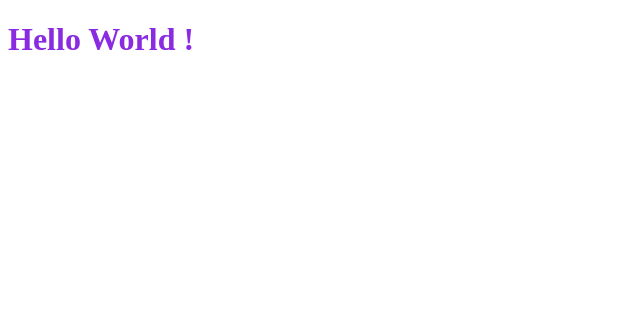
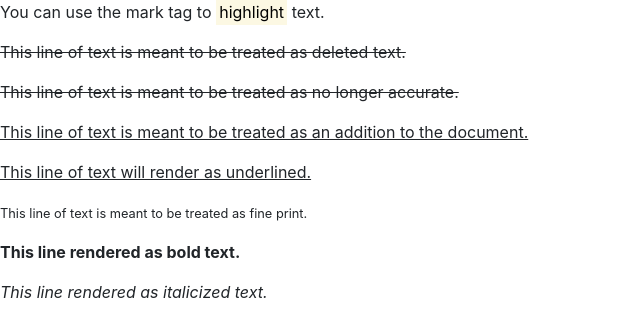
Before and after one commit to Sm-Faheem/git-learn, a plain HTML site: page index.html in a window 1280 px wide. Shown: the whole page, without its empty margins (0-640 px from the left). Drawn offline with nearby package versions, Linux system fonts and the light colour scheme.

Commit message:
content added

```diff
--- a/index.html
+++ b/index.html
@@ -1,13 +1,27 @@
-<!DOCTYPE html>
+<!doctype html>
 <html lang="en">
-<head>
-    <meta charset="UTF-8">
-    <meta http-equiv="X-UA-Compatible" content="IE=edge">
-    <meta name="viewport" content="width=device-width, initial-scale=1.0">
-    <link rel="stylesheet" href="css/style.css">
-    <title>Document</title>
-</head>
-<body>
-    <h1>Hello World !</h1>
-</body>
+  <head>
+    <title>content</title>
+    <!-- Required meta tags -->
+    <meta charset="utf-8">
+    <meta name="viewport" content="width=device-width, initial-scale=1, shrink-to-fit=no">
+
+    <!-- Bootstrap CSS -->
+    <link rel="stylesheet" href="https://stackpath.bootstrapcdn.com/bootstrap/4.3.1/css/bootstrap.min.css" integrity="sha384-ggOyR0iXCbMQv3Xipma34MD+dH/1fQ784/j6cY/iJTQUOhcWr7x9JvoRxT2MZw1T" crossorigin="anonymous">
+  </head>
+  <body>
+    <p>You can use the mark tag to <mark>highlight</mark> text.</p>
+    <p><del>This line of text is meant to be treated as deleted text.</del></p>
+    <p><s>This line of text is meant to be treated as no longer accurate.</s></p>
+    <p><ins>This line of text is meant to be treated as an addition to the document.</ins></p>
+    <p><u>This line of text will render as underlined.</u></p>
+    <p><small>This line of text is meant to be treated as fine print.</small></p>
+    <p><strong>This line rendered as bold text.</strong></p>
+    <p><em>This line rendered as italicized text.</em></p>
+    <!-- Optional JavaScript -->
+    <!-- jQuery first, then Popper.js, then Bootstrap JS -->
+    <script src="https://code.jquery.com/jquery-3.3.1.slim.min.js" integrity="sha384-q8i/X+965DzO0rT7abK41JStQIAqVgRVzpbzo5smXKp4YfRvH+8abtTE1Pi6jizo" crossorigin="anonymous"></script>
+    <script src="https://cdnjs.cloudflare.com/ajax/libs/popper.js/1.14.7/umd/popper.min.js" integrity="sha384-UO2eT0CpHqdSJQ6hJty5KVphtPhzWj9WO1clHTMGa3JDZwrnQq4sF86dIHNDz0W1" crossorigin="anonymous"></script>
+    <script src="https://stackpath.bootstrapcdn.com/bootstrap/4.3.1/js/bootstrap.min.js" integrity="sha384-JjSmVgyd0p3pXB1rRibZUAYoIIy6OrQ6VrjIEaFf/nJGzIxFDsf4x0xIM+B07jRM" crossorigin="anonymous"></script>
+  </body>
 </html>
```
